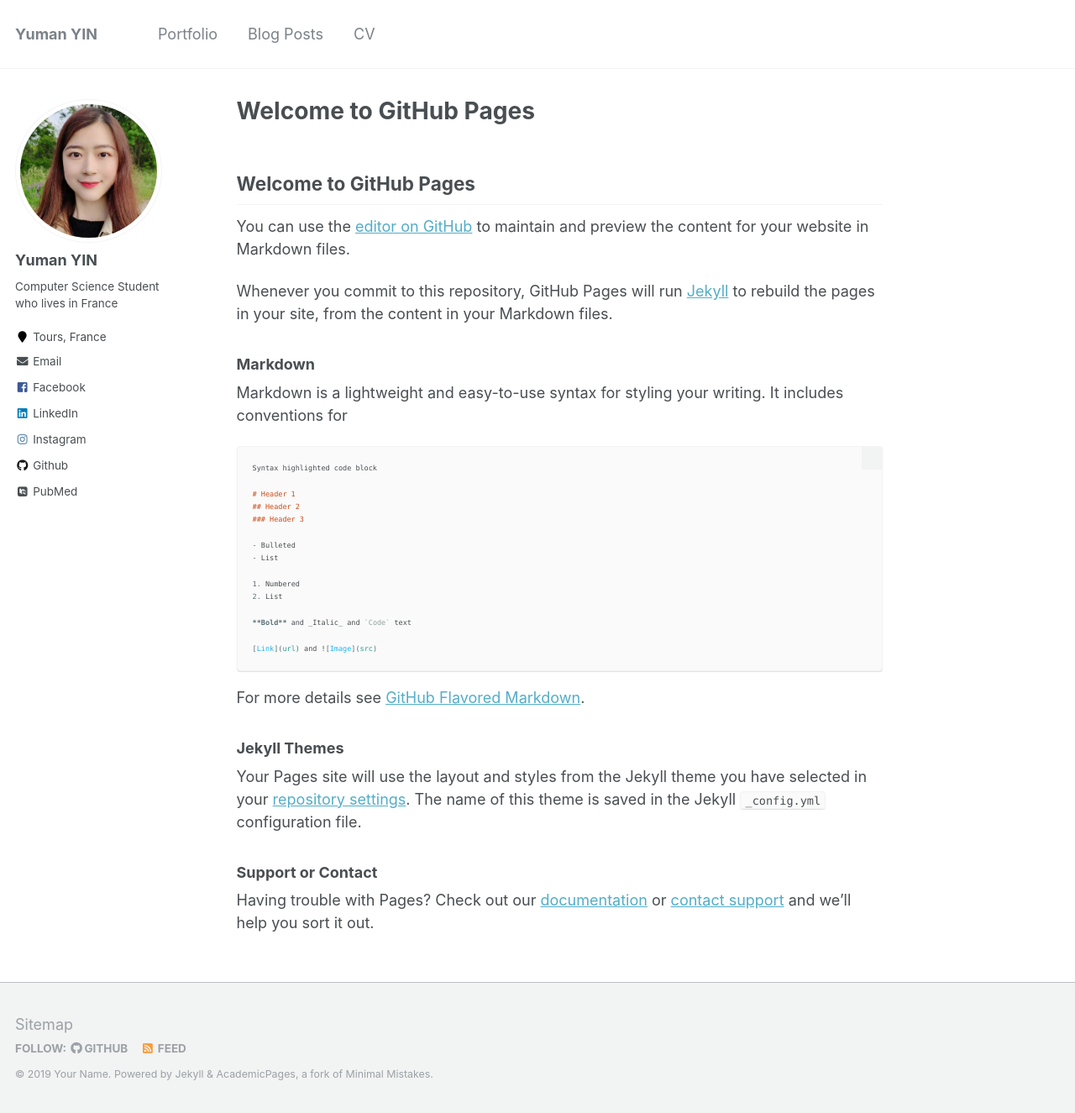
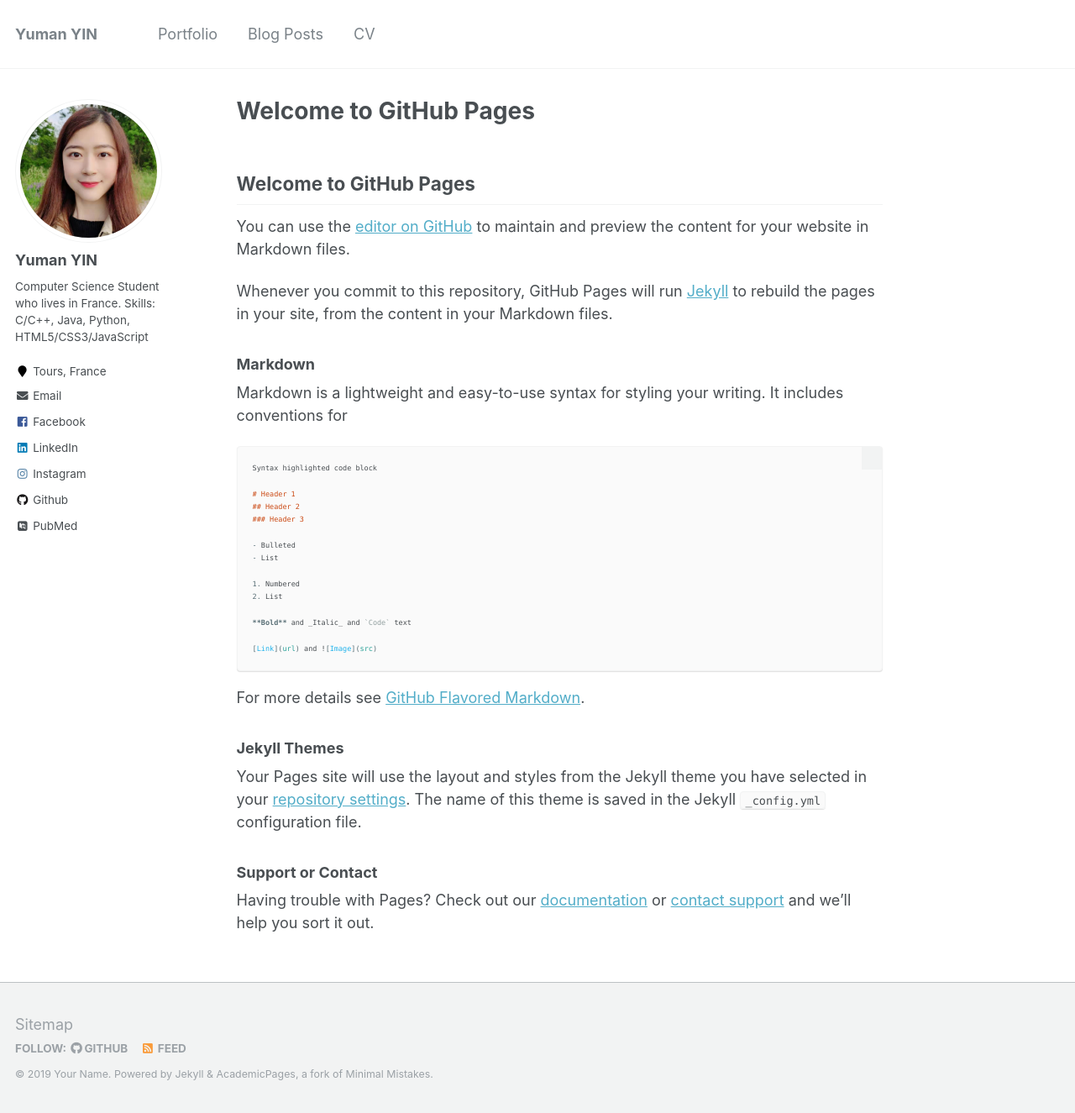
Before and after one commit to YumanYIN/yinyuman.github.io, a Jekyll site: the page built from index.md, in a window 1280 px wide and 1325 px high. Shown: the whole window at 84% size. Built offline with Jekyll 4.4.1, drawn with Linux system fonts in a browser that asks for light colours; some web fonts are replaced; our own code applies the rules of GitHub Pages for plain Markdown files.

Commit message:
Update _config.yml

```diff
--- a/_config.yml
+++ b/_config.yml
@@ -82,7 +82,7 @@ analytics:
 author:
   name             : "Yuman YIN"
   avatar           : "profile2.jpg"
-  bio              : "Computer Science Student who lives in France"
+  bio              : "Computer Science Student who lives in France. Skills: C/C++, Java, Python, HTML5/CSS3/JavaScript"
   location         : "Tours, France"
   employer         :
   pubmed           : "https://www.ncbi.nlm.nih.gov/pubmed/?term=john+snow"
```
